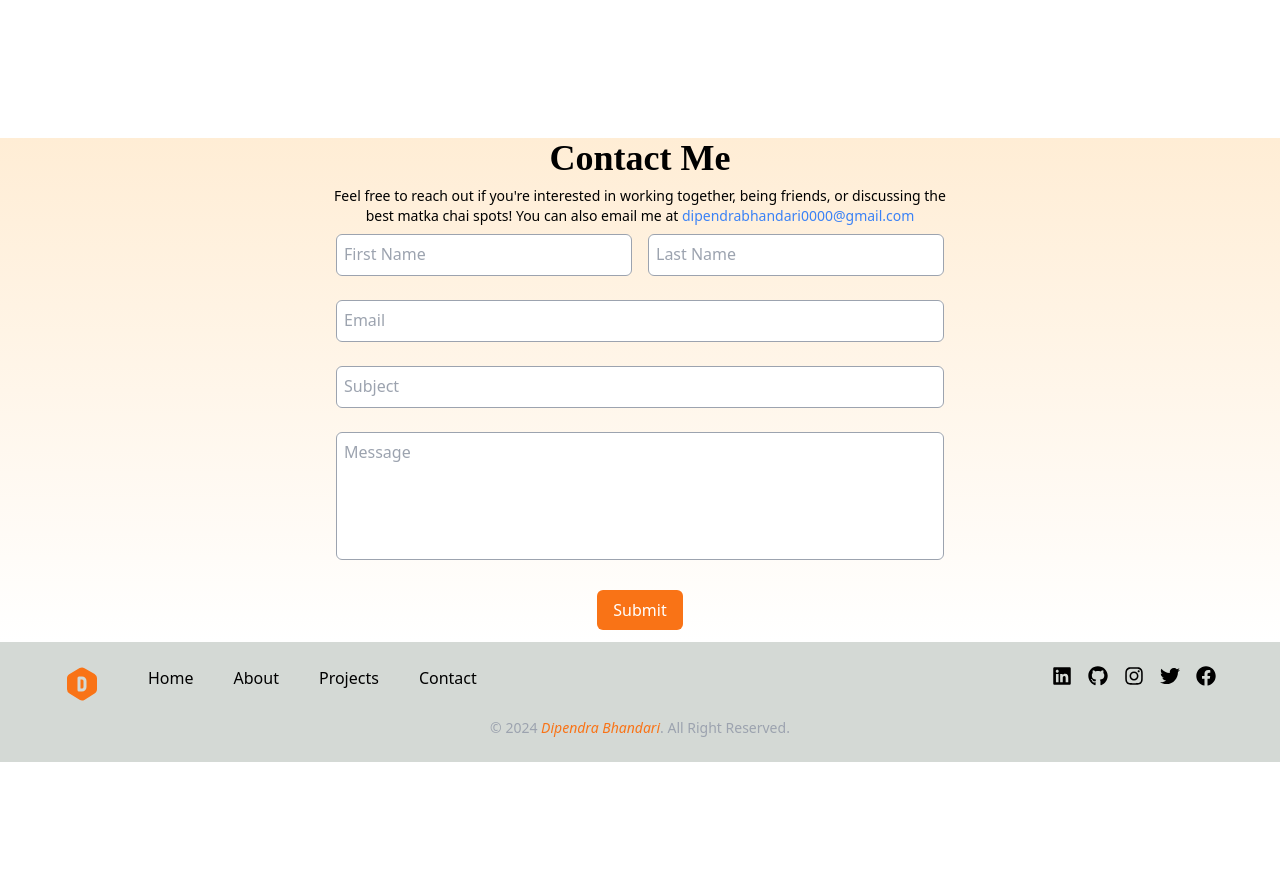
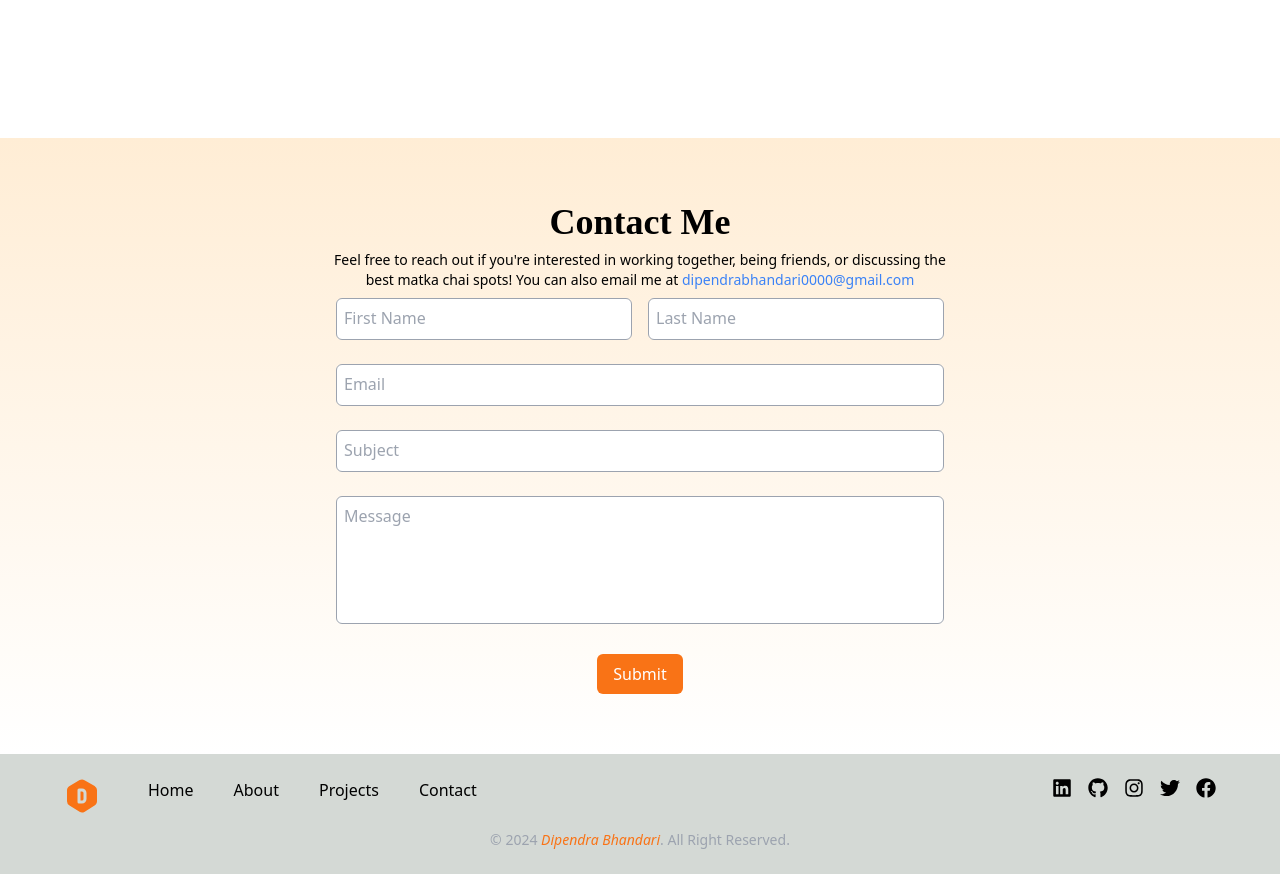
Before and after one commit to dipendrabhandariofficial/my-app, a React (Vite) app: page / in a window 1280 px wide. Shown: the part 1880-2754 px from the top of the page. Before the commit the page ends 2642 px from the top, so only its background shows below. Built offline with nearby package versions, Linux system fonts and the light colour scheme.

Commit message:
scroll trigger

```diff
--- a/src/Components/Aboutnext.jsx
+++ b/src/Components/Aboutnext.jsx
@@ -52,7 +52,7 @@ const Aboutnext = () => {
   return (
     <section
       id="aboutnext"
-      className="about h-auto w-full flex flex-col md:flex-row bg-gradient-to-br from-white to-blue-100"
+      className="about  h-auto w-full flex flex-col md:flex-row bg-gradient-to-br from-white to-blue-100"
     >
       {/* Text Div */}
       <div  ref={textRef} className=" textRef w-full md:w-[60%] flex items-center justify-center bg-[#F0F7FF] z-10 px-4 md:px-10">
@@ -81,9 +81,9 @@ const Aboutnext = () => {
       {/* Image Div */}
       <div
         ref={imageRef}
-        className="w-full md:w-[40%] opacity-90 h-[300px] md:h-[600px]"
+        className="w-full md:w-[40%] opacity-90 h-[300px] md:h-[600px]  "
       >
-        <img className="h-full w-full object-cover" src="up.jpg" alt="Image Description" />
+        <img className="h-full  w-full object-cover" src="up.jpg" alt="Image Description" />
       </div>
     </section>
   );
--- a/src/Components/Footer.jsx
+++ b/src/Components/Footer.jsx
@@ -84,7 +84,7 @@ const Footer = () => {
             <FaLinkedin size={20} />
           </a>
           <a
-            href="https://github.com/"
+            href="https://github.com/dipendrabhandariofficial"
             className="hover:text-orange-500"
             aria-label="GitHub"
             target="_blank"
--- a/src/Components/Navbar.jsx
+++ b/src/Components/Navbar.jsx
@@ -34,7 +34,7 @@ const Navbar = () => {
               <Link
                 to={item}
                 smooth
-                offset={-10}
+                offset={-20}
                 duration={800}
                 spy
                 activeClass="text-orange-500"
--- a/src/Contact.jsx
+++ b/src/Contact.jsx
@@ -38,7 +38,7 @@ const Contact = () => {
   return (
     <Element
       id="contact"
-      className="h-auto w-screen flex flex-col items-center justify-center  text-center bg-gradient-to-b from-orange-100 to-white"
+      className="pt-16 pb-12 w-screen flex flex-col items-center justify-center  text-center bg-gradient-to-b from-orange-100 to-white"
     >
       {/* Header Section */}
       <div className="w-full sm:w-[80%] md:w-[70%] lg:w-[50%] mb-2 " id="contact ">
```
